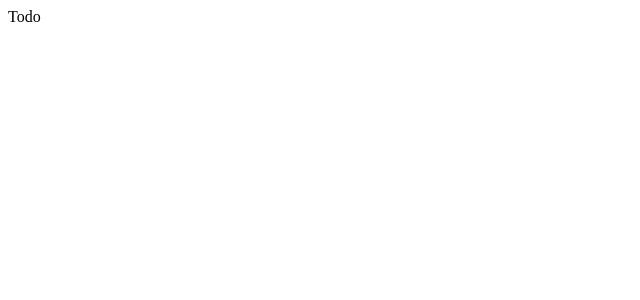
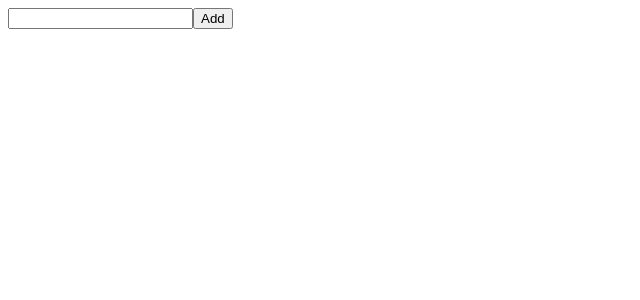
Before and after one commit to HWaruguru/todo-, a React (Vite) app: page / in a window 1280 px wide. Shown: the top 300 px of the page, without its empty margins (0-640 px from the left). Built offline with nearby package versions, Linux system fonts and the light colour scheme.

Commit message:
add todos

```diff
--- a/src/components/Todo.jsx
+++ b/src/components/Todo.jsx
@@ -1,3 +1,24 @@
-export default function Todo(){
-return <div>Todo</div>
+import { useState } from "react";
+
+export default function Todo() {
+  const [todo, setTodo] = useState("");
+  const [todos, setTodos] = useState([]);
+  function handleSubmit(e) {
+    e.preventDefault();
+    setTodos([...todos,todo]);
+    setTodo("")
+  }
+  return (
+    <div>
+      <form action="" onSubmit={handleSubmit}>
+        <input
+          onChange={(e) => setTodo(e.target.value)}
+          type="text"
+          value={todo}
+        />
+        <button type="submit">Add</button>
+      </form>
+      {todos.map(item=><h3>{item}</h3>)}
+    </div>
+  );
 }
```
